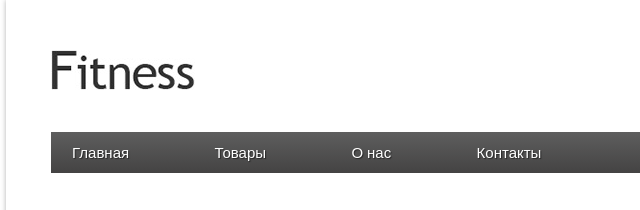
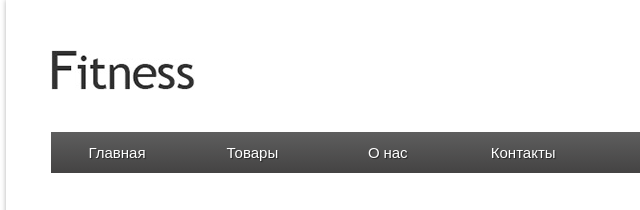
Before and after one commit to helga24/helga24.github.io, a plain HTML site: page Markup/lesson_3/index.html in a window 1280 px wide. Shown: the top 210 px of the page, 104-744 px from the left. Drawn offline with nearby package versions, Linux system fonts and the light colour scheme.

Commit message:
Home work 3 fixed margin to min-width

```diff
--- a/Markup/lesson_3/css/style.css
+++ b/Markup/lesson_3/css/style.css
@@ -42,8 +42,9 @@ body {
 
 .header-menu li {
   display: inline-block;
-  padding: 0 20px;
-  margin-right: 40px;
+  padding: 0 25px;
+  text-align: center;
+  min-width: 80px;
   font-size: 15px;
   border: 1px solid transparent;
   border-top: 0;
```
